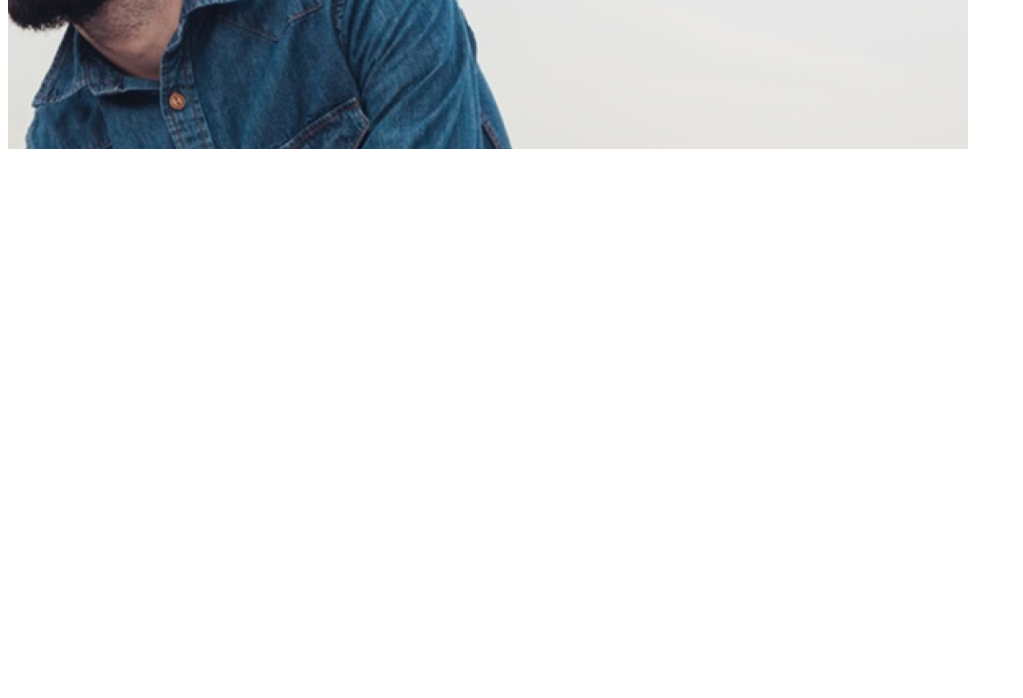
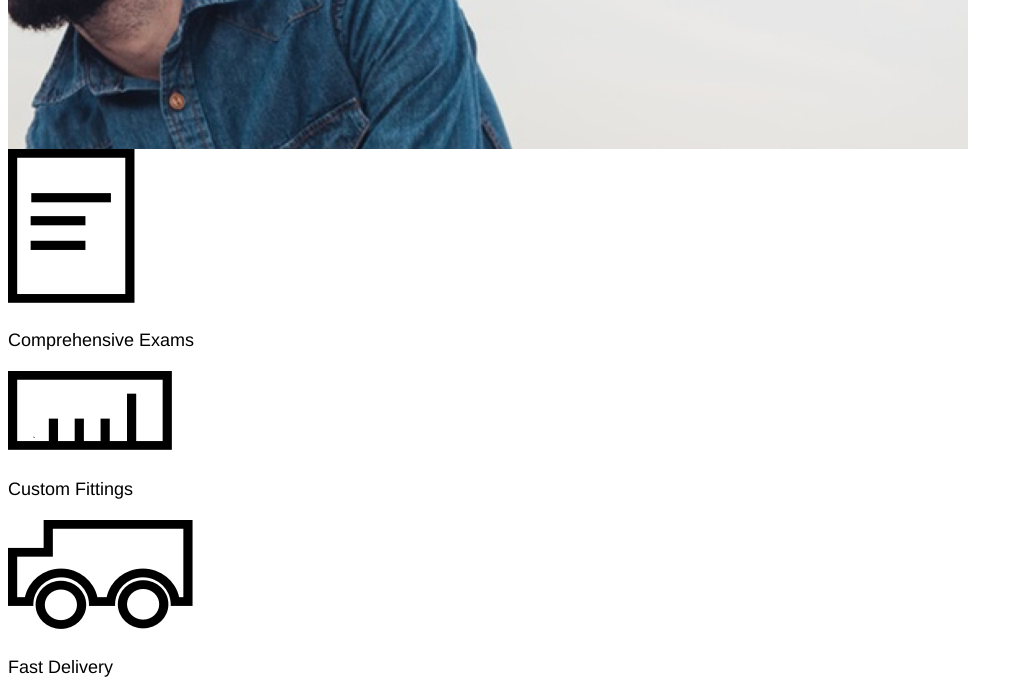
Before and after one commit to wari1986/tortoiseshell-optics, a plain HTML site: page index.html in a window 1280 px wide. Shown: the part 417-1115 px from the top of the page, without its empty margins (0-1023 px from the left). Before the commit the page ends 800 px from the top, so only its background shows below. Drawn offline with Linux system fonts and the light colour scheme.

Commit message:
Added images main section

```diff
--- a/index.html
+++ b/index.html
@@ -32,7 +32,14 @@
     <!-- Main Section -->
 
     <div class="maincontainer">
-      <div class="images"></div>
+      <div class="images">
+        <img class="item" src="resources\images\paper-icon.png" alt="paper" />
+        <p>Comprehensive Exams</p>
+        <img class="item" src="resources\images\ruler-icon.png" alt="ruler" />
+        <p>Custom Fittings</p>
+        <img class="item" src="resources\images\truck-icon.png" alt="truck" />
+        <p>Fast Delivery</p>
+      </div>
       <div class="maintextcontainer"></div>
     </div>
 
```
